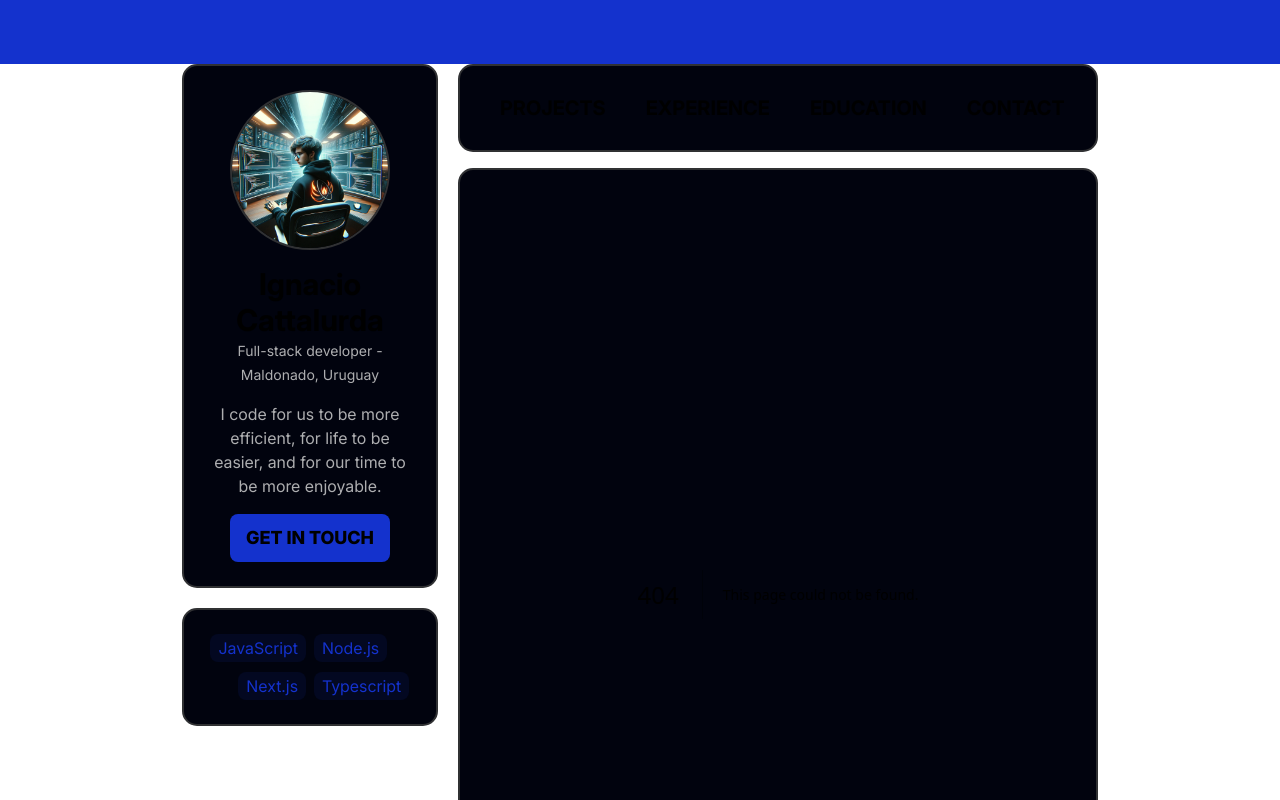
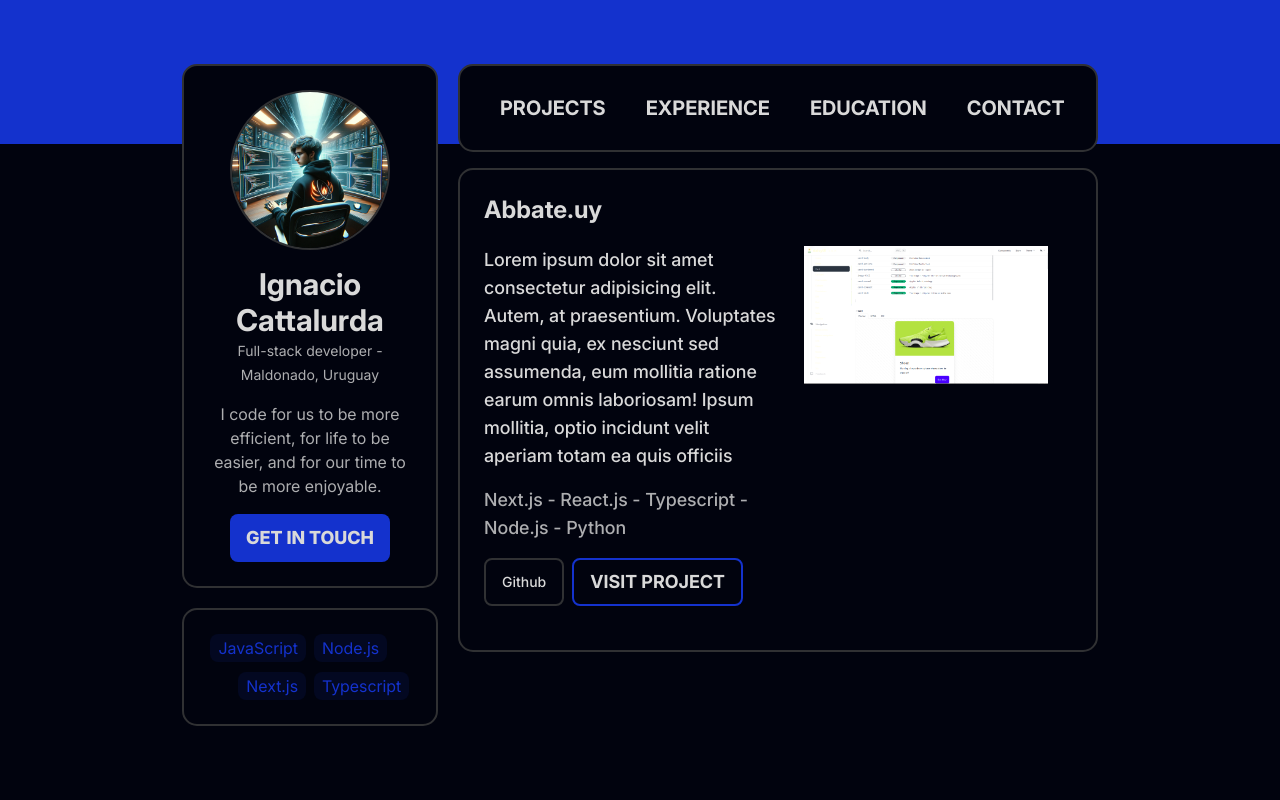
Before and after one commit to ignatiosdev/ignatios.dev, a Next.js app: page /abbate.uy in a window 1280 px wide. Before the commit this address had no page. Shown: the top 800 px of the page. Built offline with nearby package versions, Linux system fonts and the light colour scheme.

Commit message:
feat: add ProjectInfo page

```diff
--- /dev/null
+++ b/src/app/(projects)/[projectUrl]/page.tsx
@@ -0,0 +1,34 @@
+import projectsData from "@/data/projects";
+
+type Props = {};
+
+function page({ params }: { params: { projectUrl: string } }) {
+  let currentProject = projectsData.find(
+    (project) => project.url === params.projectUrl
+  );
+
+  return (
+    <>
+      <h1 className="text-2xl font-bold">{currentProject?.title}</h1>
+      <div className="flex py-5 gap-1">
+        <div className="w-6/12 text-lg font-medium flex-col flex gap-4  ">
+          <p>{currentProject?.description}</p>
+          <span className="text-subtitle"> {currentProject?.skills}</span>
+          <div className="flex gap-2">
+            <button className="btn border-2 border-info">Github</button>
+            <a href={`https://${currentProject?.url}`} target="_blank">
+              <button className="btn border-2 border-primary text-lg font-bold">
+                VISIT PROJECT
+              </button>
+            </a>
+          </div>
+        </div>
+        <div className="w-6/12 px-6">
+          <img src="/img/projects/1.png"></img>
+        </div>
+      </div>
+    </>
+  );
+}
+
+export default page;
--- a/src/components/Navbar/NavbarItems/NavbarItems.tsx
+++ b/src/components/Navbar/NavbarItems/NavbarItems.tsx
@@ -1,6 +1,5 @@
 "use client"
 
-""
 
 type Props = { text: string; active?: boolean, onClick : React.MouseEventHandler<HTMLButtonElement> };
 
--- a/src/components/Projects/ProjectItem/ProjectItem.tsx
+++ b/src/components/Projects/ProjectItem/ProjectItem.tsx
@@ -1,16 +1,20 @@
 import Project from "@/types/Project";
+import Link from "next/link";
 
-function ProjectItem({ id, title, description, imagePath, imageAlt, }: Project) {
+function ProjectItem({ id, title, description, imagePath, imageAlt,url }: Project) {
   return (
+    <Link href={`/${url}`}>
       <div className="card card-compact bg-base-100 w-full shadow-xl container-fit cursor-pointer p-3">
         <figure className="px-4 pt-4 ">
-        <img src={imagePath} alt={imageAlt} className="rounded-md"/> {/* Remove the `url()` wrapper */}
+          <img src={imagePath} alt={imageAlt} className="rounded-md" />{" "}
+          {/* Remove the `url()` wrapper */}
         </figure>
         <div className="card-body">
           <h1 className="text-xl font-bold">{title}</h1>
           <p>{description}</p>
         </div>
       </div>
+    </Link>
   );
 }
 
--- a/src/data/projects.ts
+++ b/src/data/projects.ts
@@ -5,28 +5,42 @@ const projectsData: Project[] = [
     id: 1,
     title: "Project.com",
     imagePath: "/img/projects/1.png",
-      description: "Lorem ipsum dolor sit amet consectetur adipisicing elit. Autem, at praesentium. Voluptates magni quia, ex nesciunt sed assumenda, eum mollitia ratione earum omnis laboriosam! Ipsum mollitia, optio incidunt velit aperiam totam ea quis officiis",
+    description:
+      "Lorem ipsum dolor sit amet consectetur adipisicing elit. Autem, at praesentium. Voluptates magni quia, ex nesciunt sed assumenda, eum mollitia ratione earum omnis laboriosam! Ipsum mollitia, optio incidunt velit aperiam totam ea quis officiis",
     imageAlt: "alt",
-    }, {
+    url: "project.com",
+    skills:"Next.js - React.js - Typescript - Node.js - Python"
+  },
+  {
     id: 2,
-      title: "Project.com",
+    title: "Anonibot.com",
     imagePath: "/img/projects/1.png",
-      description: "Lorem ipsum dolor sit amet consectetur adipisicing elit. Autem, at praesentium. Voluptates magni quia, ex nesciunt sed assumenda, eum mollitia ratione earum omnis laboriosam! Ipsum mollitia, optio incidunt velit aperiam totam ea quis officiis",
+    description:
+      "Lorem ipsum dolor sit amet consectetur adipisicing elit. Autem, at praesentium. Voluptates magni quia, ex nesciunt sed assumenda, eum mollitia ratione earum omnis laboriosam! Ipsum mollitia, optio incidunt velit aperiam totam ea quis officiis",
     imageAlt: "alt",
-    }, {
+    url: "anonibot.com",
+    skills:"Next.js - React.js - Typescript - Node.js - Python"
+  },
+  {
     id: 3,
-      title: "Project.com",
+    title: "Abbate.uy",
     imagePath: "/img/projects/1.png",
-      description: "Lorem ipsum dolor sit amet consectetur adipisicing elit. Autem, at praesentium. Voluptates magni quia, ex nesciunt sed assumenda, eum mollitia ratione earum omnis laboriosam! Ipsum mollitia, optio incidunt velit aperiam totam ea quis officiis",
+    description:
+      "Lorem ipsum dolor sit amet consectetur adipisicing elit. Autem, at praesentium. Voluptates magni quia, ex nesciunt sed assumenda, eum mollitia ratione earum omnis laboriosam! Ipsum mollitia, optio incidunt velit aperiam totam ea quis officiis",
     imageAlt: "alt",
-    }, {
+    url: "abbate.uy",
+    skills:"Next.js - React.js - Typescript - Node.js - Python"
+  },
+  {
     id: 4,
-      title: "Project.com",
+    title: "Facebook.com",
     imagePath: "/img/projects/1.png",
-      description: "Lorem ipsum dolor sit amet consectetur adipisicing elit. Autem, at praesentium. Voluptates magni quia, ex nesciunt sed assumenda, eum mollitia ratione earum omnis laboriosam! Ipsum mollitia, optio incidunt velit aperiam totam ea quis officiis",
+    description:
+      "Lorem ipsum dolor sit amet consectetur adipisicing elit. Autem, at praesentium. Voluptates magni quia, ex nesciunt sed assumenda, eum mollitia ratione earum omnis laboriosam! Ipsum mollitia, optio incidunt velit aperiam totam ea quis officiis",
     imageAlt: "alt",
+    url:"facebook.com",
+    skills:"Next.js - React.js - Typescript - Node.js - Python"
   },
 ];
 
-
-export default projectsData
+export default projectsData;
--- a/src/types/Project.ts
+++ b/src/types/Project.ts
@@ -5,6 +5,8 @@ type Project = {
   description: string;
   imagePath: string;
   imageAlt: string;
+  url:string,
+  skills:string
 };
 
 export default Project;
--- a/tailwind.config.ts
+++ b/tailwind.config.ts
@@ -21,6 +21,7 @@ const config: Config = {
       {
         dark: {
           primary: "#1432CD",
+          info: "#303133",
           "primary-content": "#030821",
           "base-100": "#01030E",
           "base-content": "#D9D9D9",
```
Also changed, not shown: src/components/Projects/ProjectInfo/ProjectInfo.tsx (added, +11 -0 lines). Lines whose indentation alone changed are shown as unchanged.
